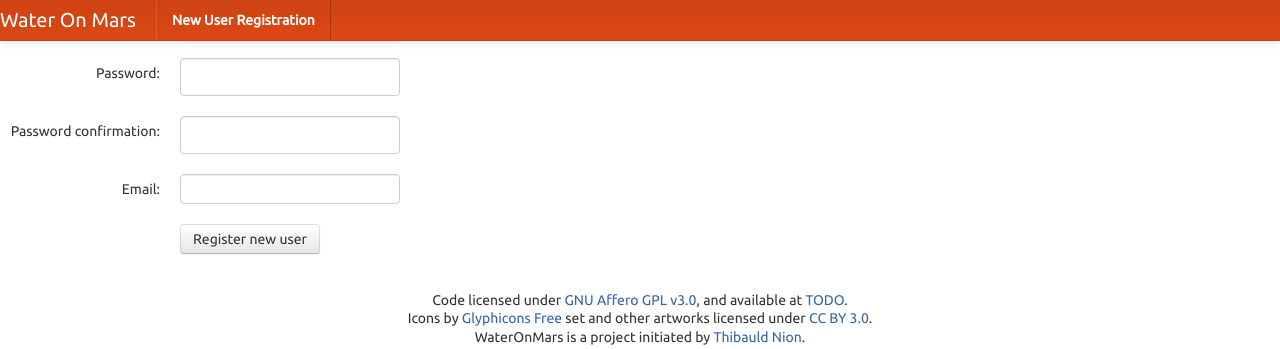
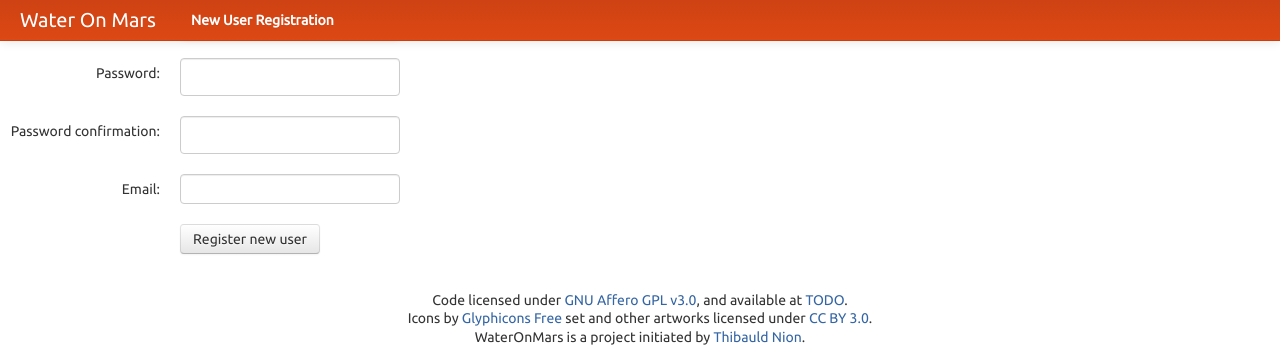
Before and after one commit to tibonihoo/wateronmars, a Django app: template wom_user/templates/user_creation.html in a window 1280 px wide. Shown: the top 349 px of the page. Run offline with Django 3.2, Linux system fonts and the light colour scheme; the template is opened without the code that fills it: values that come from a table or form of the project are taken from there, others are empty; parts of the project's set-up code (start-up, migrations or seed data) failed here and were passed over; some libraries are stand-ins or nearby versions.

Commit message:
small theme fix

```diff
--- a/wom_user/templates/base_nojs.html
+++ b/wom_user/templates/base_nojs.html
@@ -2,14 +2,16 @@
 <html lang="en">
   <head>
     <meta charset="utf-8">
-    <title>Water on Mars | {% block title %}Untitled{% endblock %}</title>
+    <title>Water on Mars | {% block title %}{% endblock %}</title>
     <meta name="viewport" content="width=device-width, initial-scale=1.0">
     <meta name="description" content="">
     <meta name="author" content="">
     <link href="{{ STATIC_URL }}bootstrap/css/bootstrap.min.css" rel="stylesheet">
     <link href="{{ STATIC_URL }}bootstrap/css/bootstrap-responsive.css" rel="stylesheet">
     <style>
+    .navbar .nav > li > a { border-right: none; border-left: none; }
     a { color: #3465a4; }
+    .navbar .brand { margin-left: 0px; }
     .footer { text-align: center; line-height: 60%; margin-top: 3em; }
     .footer ul li { display: inline; }
     </style>
```
